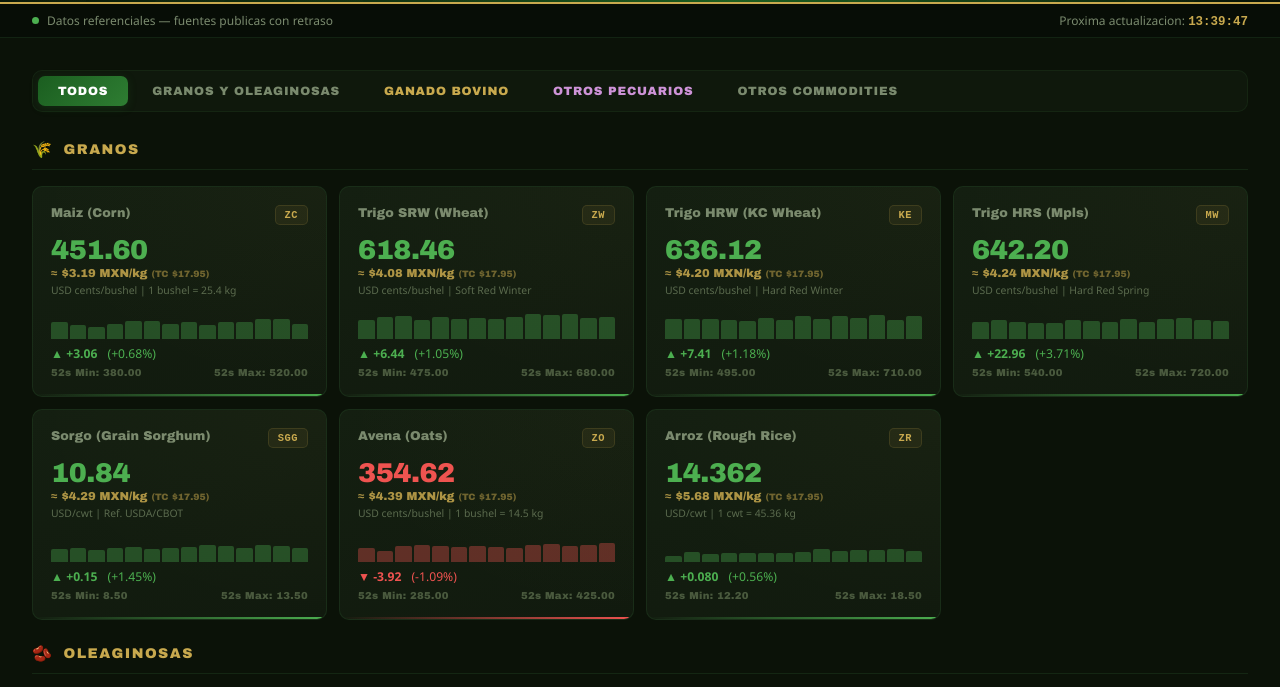
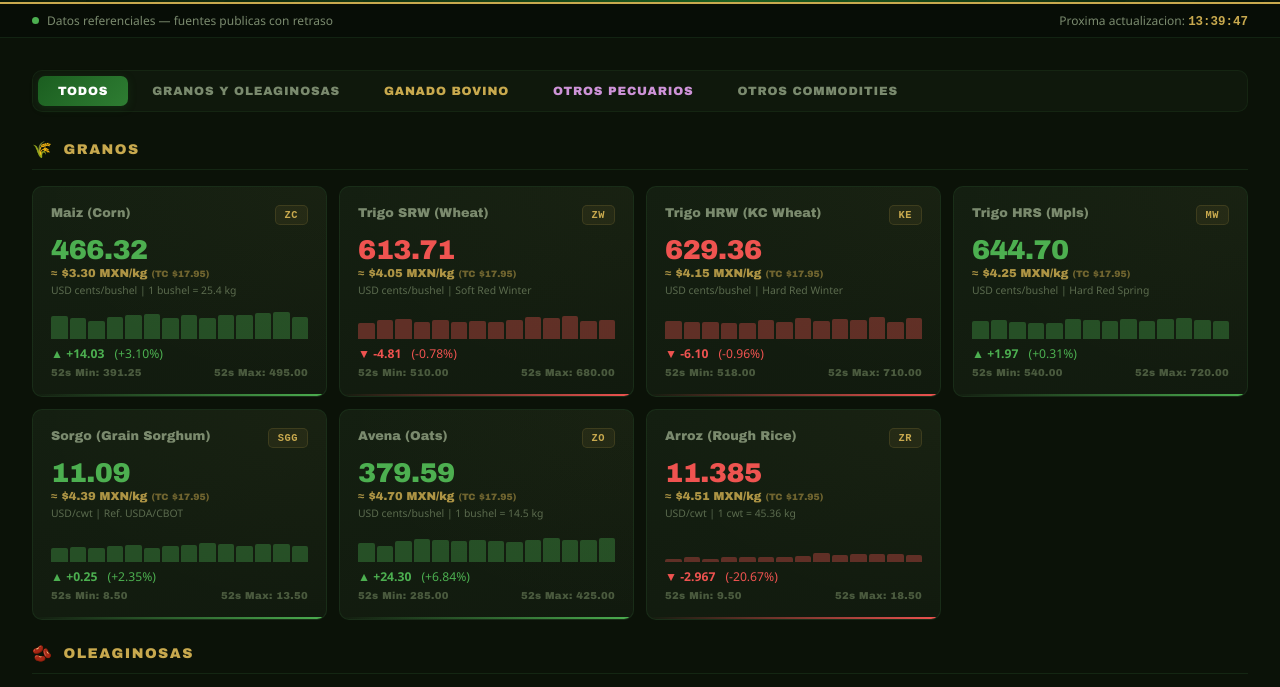
Before and after one commit to fausto-glitch/r4p-tablero, a plain HTML site: page index.html in a window 1280 px wide. Shown: the part 90-777 px from the top of the page. Drawn offline with Linux system fonts and the light colour scheme.

Commit message:
Actualizar precios CBOT/CME y contexto mercado — 16 Mar 2026
Precios cierre Brownfield Mar 13: Maiz 467.25, Trigo 613.75, Soya 1225.25, LE 230.90, GF 343.10, HE 93.45. Softs: Cafe 348.55, Cacao 5989, Algodon 65.85. TC $17.84 Banxico. Contexto: frontera cerrada, gusano barrenador activo.

```diff
--- a/index.html
+++ b/index.html
@@ -642,30 +642,30 @@ const commodities = {
 // CBOT PRICES — Updated March 14, 2026
 // ========================================================
 const referencePrices = {
-  'ZC=F': { price: 452.50, prev: 448.75, low52: 380.00, high52: 520.00 },
-  'ZW=F': { price: 618.50, prev: 612.00, low52: 475.00, high52: 680.00 },
-  'KE=F': { price: 635.25, prev: 628.50, low52: 495.00, high52: 710.00 },
-  'ZO=F': { price: 355.00, prev: 358.25, low52: 285.00, high52: 425.00 },
-  'ZR=F': { price: 14.350, prev: 14.280, low52: 12.200, high52: 18.500 },
-  'ZS=F': { price: 1211.00, prev: 1205.50, low52: 910.00, high52: 1280.00 },
-  'ZL=F': { price: 59.70, prev: 60.15, low52: 38.00, high52: 67.80 },
-  'ZM=F': { price: 316.00, prev: 312.50, low52: 268.00, high52: 365.00 },
-  'RS=F': { price: 638.40, prev: 634.60, low52: 555.00, high52: 720.00 },
-  'LE=F': { price: 233.100, prev: 231.450, low52: 175.000, high52: 240.000 },
-  'GF=F': { price: 353.325, prev: 349.800, low52: 235.000, high52: 360.000 },
-  'HE=F': { price: 95.575, prev: 96.100, low52: 72.000, high52: 108.000 },
-  'DC=F': { price: 19.45, prev: 19.30, low52: 15.80, high52: 23.50 },
-  'CT=F': { price: 64.27, prev: 64.85, low52: 58.00, high52: 96.00 },
-  'SB=F': { price: 14.08, prev: 13.95, low52: 12.50, high52: 27.50 },
-  'KC=F': { price: 345.60, prev: 360.50, low52: 175.00, high52: 425.00 },
-  'CC=F': { price: 7850, prev: 8050, low52: 4500, high52: 12800 },
-  'LBS=F': { price: 555.00, prev: 550.00, low52: 420.00, high52: 630.00 },
-  'MW=F': { price: 643.00, prev: 619.50, low52: 540.00, high52: 720.00 },
-  'SGG=F': { price: 10.85, prev: 10.70, low52: 8.50, high52: 13.50 },
-  'KPO=F': { price: 4280, prev: 4310, low52: 3400, high52: 4900 },
-  'OJ=F': { price: 199.95, prev: 210.50, low52: 150.00, high52: 520.00 },
-  'TF=F': { price: 375.0, prev: 370.5, low52: 280.0, high52: 420.0 },
-  'EH=F': { price: 1.825, prev: 1.790, low52: 1.380, high52: 2.200 },
+  'ZC=F': { price: 467.25, prev: 452.50, low52: 391.25, high52: 495.00 },
+  'ZW=F': { price: 613.75, prev: 618.50, low52: 510.00, high52: 680.00 },
+  'KE=F': { price: 628.50, prev: 635.25, low52: 518.00, high52: 710.00 },
+  'ZO=F': { price: 380.00, prev: 355.00, low52: 285.00, high52: 425.00 },
+  'ZR=F': { price: 11.375, prev: 14.35, low52: 9.50, high52: 18.50 },
+  'ZS=F': { price: 1225.25, prev: 1211.00, low52: 940.00, high52: 1320.00 },
+  'ZL=F': { price: 67.44, prev: 59.70, low52: 39.50, high52: 72.00 },
+  'ZM=F': { price: 322.70, prev: 316.00, low52: 275.00, high52: 365.00 },
+  'RS=F': { price: 642.50, prev: 638.40, low52: 555.00, high52: 720.00 },
+  'LE=F': { price: 230.90, prev: 233.10, low52: 175.00, high52: 247.00 },
+  'GF=F': { price: 343.10, prev: 353.325, low52: 235.00, high52: 360.00 },
+  'HE=F': { price: 93.45, prev: 95.575, low52: 72.00, high52: 108.00 },
+  'DC=F': { price: 16.66, prev: 19.45, low52: 13.50, high52: 23.50 },
+  'CT=F': { price: 65.85, prev: 64.27, low52: 58.00, high52: 96.00 },
+  'SB=F': { price: 14.42, prev: 14.08, low52: 12.50, high52: 27.50 },
+  'KC=F': { price: 348.55, prev: 345.60, low52: 175.00, high52: 430.00 },
+  'CC=F': { price: 5989.00, prev: 7850.00, low52: 4500.00, high52: 12800.00 },
+  'LBS=F': { price: 533.00, prev: 555.00, low52: 420.00, high52: 630.00 },
+  'MW=F': { price: 645.50, prev: 643.00, low52: 540.00, high52: 720.00 },
+  'SGG=F': { price: 11.10, prev: 10.85, low52: 8.50, high52: 13.50 },
+  'KPO=F': { price: 4572.00, prev: 4280.00, low52: 3400.00, high52: 4900.00 },
+  'OJ=F': { price: 204.52, prev: 199.95, low52: 150.00, high52: 520.00 },
+  'TF=F': { price: 378.00, prev: 375.00, low52: 280.00, high52: 420.00 },
+  'EH=F': { price: 1.89, prev: 1.825, low52: 1.38, high52: 2.20 },
 };
 
 function getSimulatedPrice(sym) {
```
